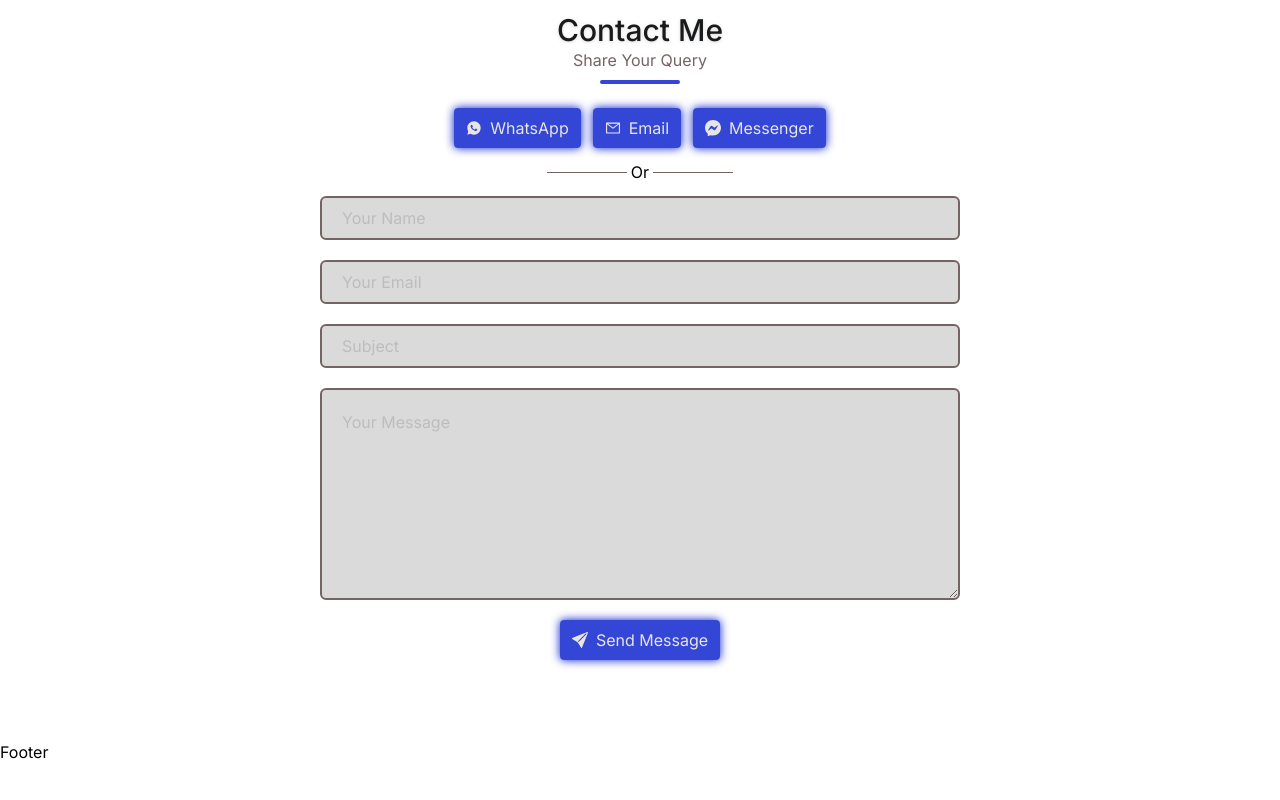
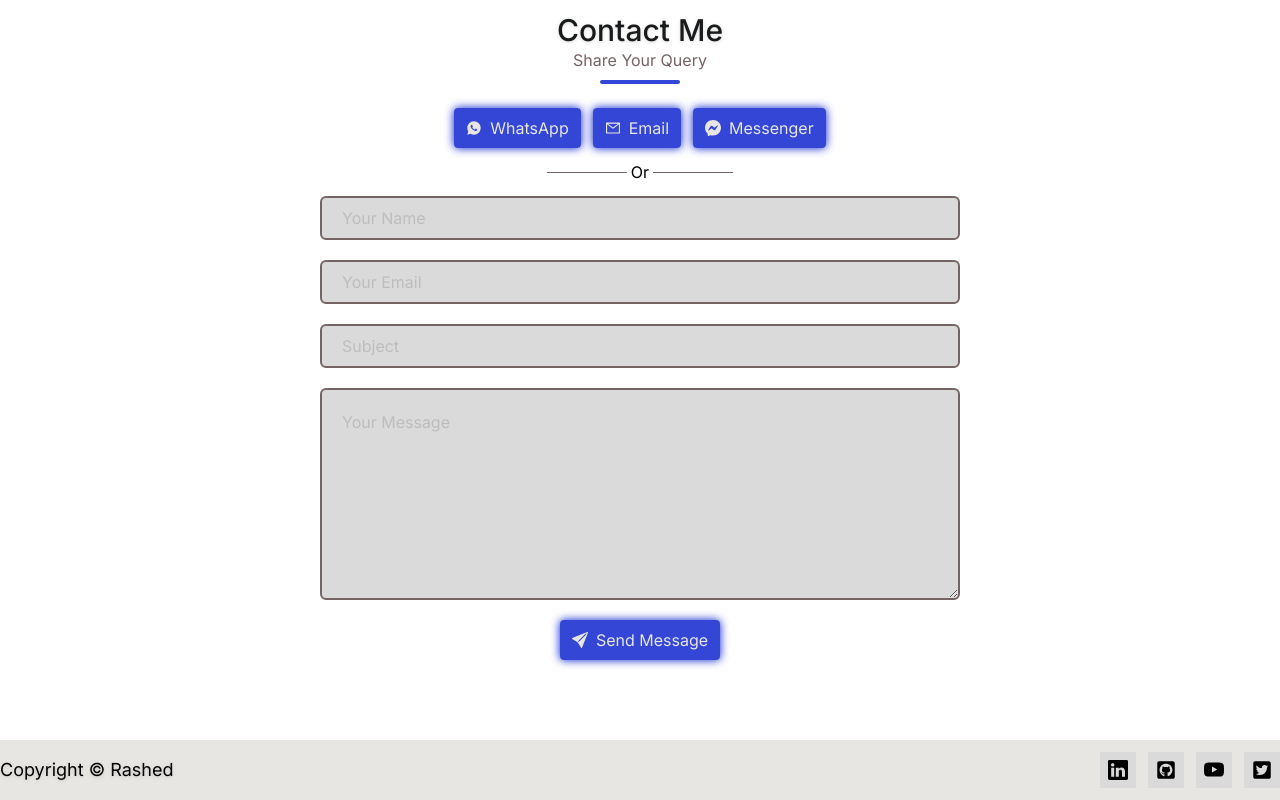
Before and after one commit to CapOfCode/capofcode.github.io, a Next.js app: page / in a window 1280 px wide. Shown: the part 3460-4260 px from the top of the page. Before the commit the page ends 4224 px from the top, so only its background shows below. Built offline with nearby package versions, Linux system fonts and the light colour scheme.

Commit message:
footer complete

```diff
--- a/src/app/page.js
+++ b/src/app/page.js
@@ -3,6 +3,7 @@ import Banner from "@/components/ui/banner/Banner";
 import About from "@/components/ui/about/About";
 import Projects from "@/components/ui/projects/Projects";
 import Contact from "@/components/ui/contact/Contact";
+import Footer from "@/components/ui/footer/Footer";
 
 
 export default function Home() {
@@ -24,7 +25,7 @@ export default function Home() {
       <Contact></Contact>
       </section>
       <section id="footer">
-        <p>Footer</p>
+        <Footer></Footer>
       </section>
     </main>
   );
--- a/src/components/ui/footer/Footer.js
+++ b/src/components/ui/footer/Footer.js
@@ -7,27 +7,35 @@ import Link from "next/link";
 const Footer = () => {
   return (
     <div className="bg-dark w-full  flex justify-center lg:justify-between items-center py-3">
-      <small> Copyright &copy; Rashed</small>
-      <div className="footer-socials">
+      <p className="text-lg drop-shadow"> Copyright &copy; Rashed</p>
+      <div className="footer-socials flex justify-center items-center gap-3 text-xl">
         <Link
           href="https://www.linkedin.com/in/codewithrashed/"
           target="_blank"
+          className="bg-darkLighter p-2 flex justify-center items-center"
         >
           <div className="footer-icon">
             <BsLinkedin className="linkedin-icon" />
           </div>
         </Link>
-        <Link href="https://github.com/codewithrashed" target="_blank">
+        <Link href="https://github.com/codewithrashed" target="_blank"
+          className="bg-darkLighter p-2 flex justify-center items-center"
+          >
           <div className="footer-icon">
             <FaGithubSquare className="github-icon" />
           </div>
         </Link>
-        <Link href="https://www.youtube.com/@codewithrashed" target="_blank">
+        <Link href="https://www.youtube.com/@codewithrashed" target="_blank"
+          className="bg-darkLighter p-2 flex justify-center items-center"
+          >
           <div className="footer-icon">
             <BsYoutube className="youtube-icon" />
           </div>
         </Link>
-        <Link href="https://twitter.com/codewithrashed" target="_blank">
+        <Link href="https://twitter.com/codewithrashed" target="_blank"
+          className="bg-darkLighter p-2 flex justify-center items-center"
+
+        >
           <div className="footer-icon">
             <FaTwitterSquare className="twitter-icon" />
           </div>
```
